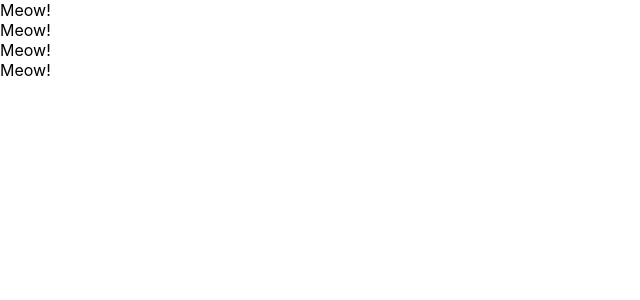
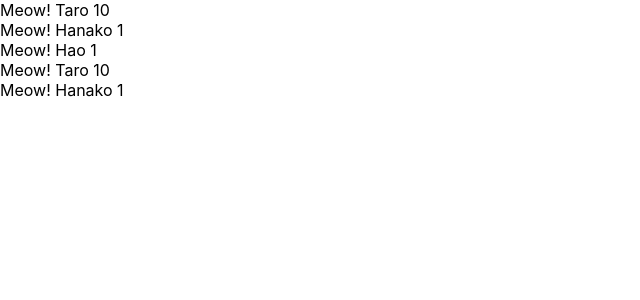
Before and after one commit to bibimuu/UdemyReact, a React (Create React App) app: page / in a window 1280 px wide. Shown: the top 300 px of the page, without its empty margins (0-640 px from the left). Built offline with nearby package versions, Linux system fonts and the light colour scheme.

Commit message:
learn props of component

```diff
--- a/src/App.js
+++ b/src/App.js
@@ -10,31 +10,32 @@ import React from 'react';
 // }
 
 const App = () => {
+  const profiles = [
+    {name:"Taro", age: 10},
+    {name:"Hanako", age: 1},
+    {name:"Hao"}
+  ]
   return (
     <div>
-      <Cat/>
-      <Cat/>
-      <Cat/>
-      <Cat/>
+      {
+        profiles.map((profile,index) => {
+          return <User key={index} name={profile.name} age={profile.age}/>
+        })
+      }
+      <User name={"Taro"} age={10}/>
+      <User name={"Hanako"} age={1}/>
     </div>
   )
 }
 
-const Cat = () => {
+const User = (props) => {
   return (
-    <div>Meow!</div>
+    <div>Meow! {props.name} {props.age}</div>
   )
 }
 
-// class App extends Component {
-//   render() {
-//     return (
-//       <>
-//         <label htmlFor="barr">bar</label>
-//         <input type="text" id="barr" onChange={() => {console.log("aaa")}} />
-//       </>
-//     )
-//   }
-// }
+User.defaultProps = {
+  age: 1
+}
 
 export default App;
```
